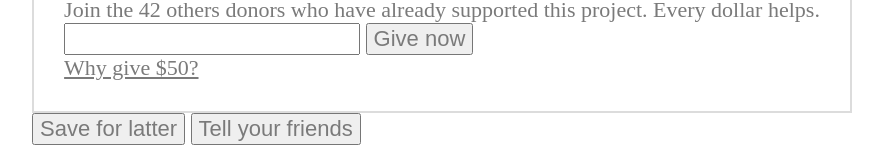
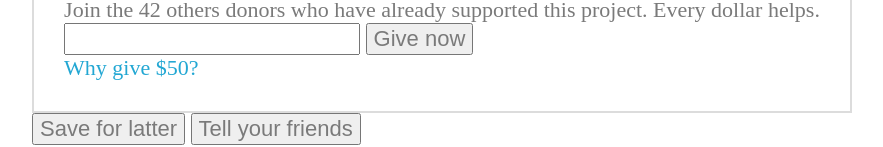
Before and after one commit to kozlovzxc/donater, a website: page index.html in a window 1280 px wide. Shown: the part 437-584 px from the top of the page, without its empty margins (198-1081 px from the left). Drawn offline with nearby package versions, Linux system fonts and the light colour scheme; files that its build step writes are made by us from their sources.

Commit message:
feat(typography): add link

```diff
--- a/style/typography.scss
+++ b/style/typography.scss
@@ -1,3 +1,8 @@
 .highlight {
   color: $color-attention;
 }
+
+.link {
+  color: $color-link;
+  text-decoration: none;
+}
```
